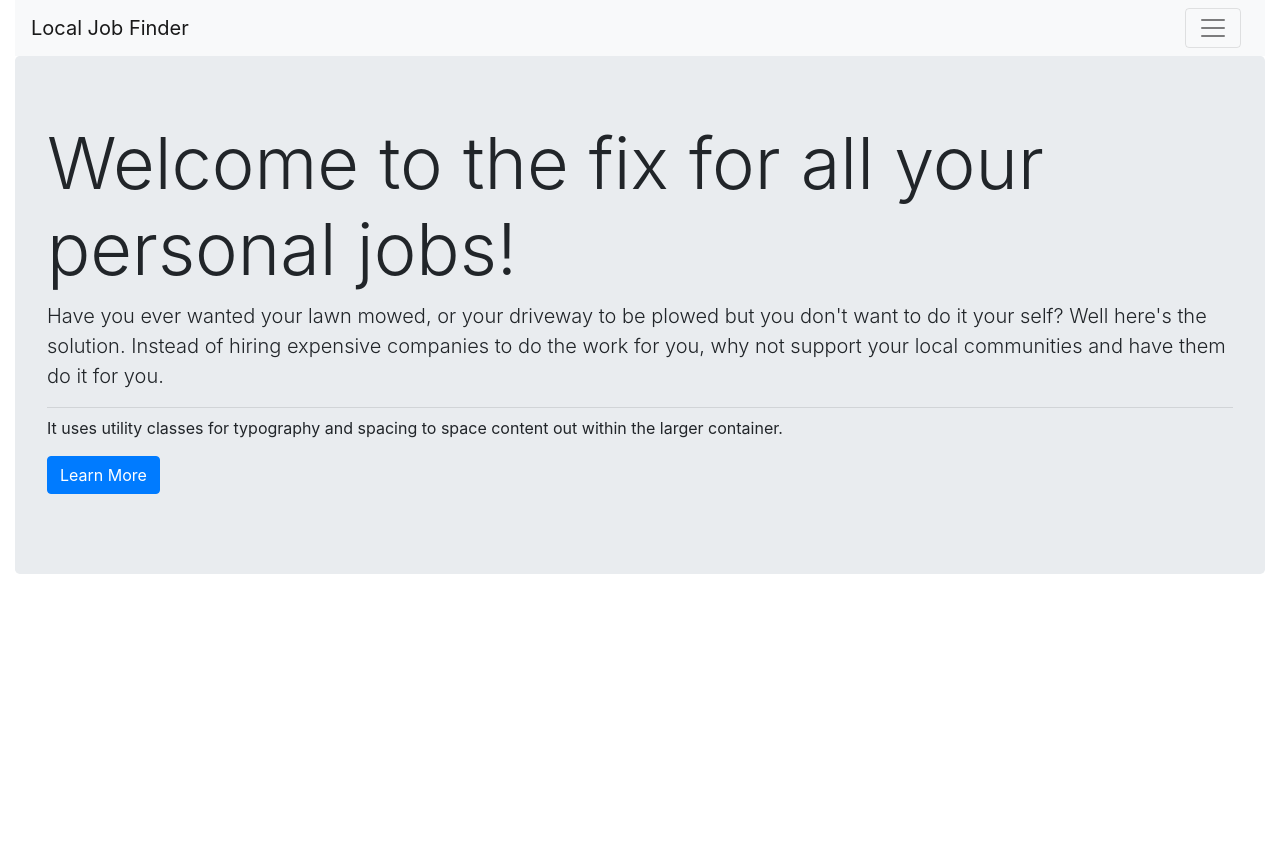
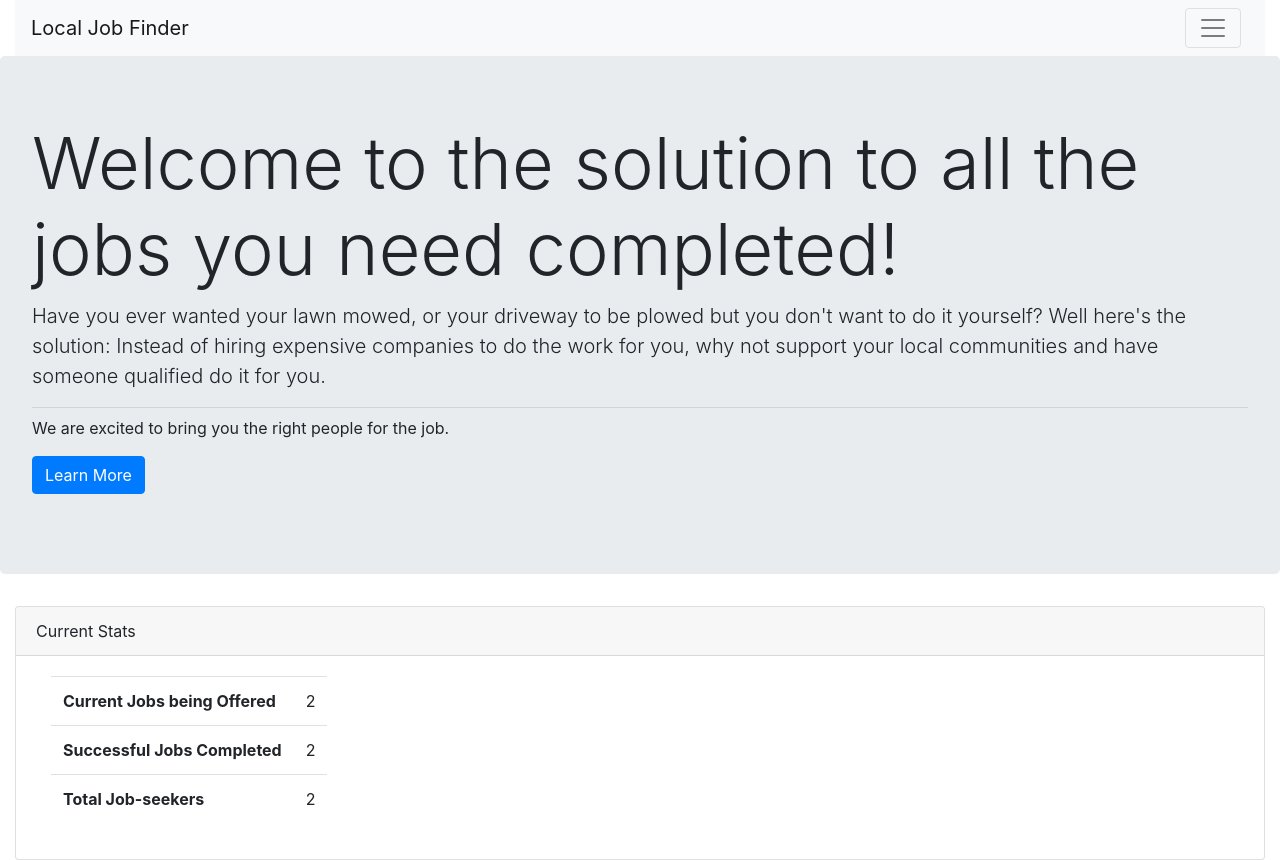
Before and after one commit to jason-qin2/JobDash, a React (Create React App) app in the folder local-job-finder/: page / in a window 1280 px wide. Before the commit the page ends 800 px from the top, so only its background shows below. Built offline with nearby package versions, Linux system fonts and the light colour scheme.

Commit message:
Landing Page Stats

```diff
--- a/local-job-finder/src/Components/Landing.js
+++ b/local-job-finder/src/Components/Landing.js
@@ -1,23 +1,43 @@
-import React, {useState} from 'react';
-import {Jumbotron, Row, Col, Button, Card, CardHeader, CardFooter, CardBody, Collapse, Navbar, NavbarToggler, NavbarBrand, Nav, NavItem, NavLink, Table} from 'reactstrap';
+import React, { useState } from 'react';
+import { Jumbotron, Row, Col, Button, Card, CardHeader, CardFooter, CardBody, Collapse, Navbar, NavbarToggler, NavbarBrand, Nav, NavItem, NavLink, Table } from 'reactstrap';
 
 function Landing() {
     const [collapsed, setCollapsed] = useState(true);
     const toggleNavbar = () => setCollapsed(!collapsed);
 
     return (
-        <Col>
+        <div>
+
             <Jumbotron>
-        <h1 className="display-3">Welcome to the fix for all your personal jobs!</h1>
-        <p className="lead">Have you ever wanted your lawn mowed, or your driveway to be plowed but you don't want to do it your self? Well here's the solution. Instead of hiring expensive companies to do the work for you, why not support your local communities and have them do it for you.</p>
+                <h1 className="display-3">Welcome to the solution to all the jobs you need completed!</h1>
+                <p className="lead">Have you ever wanted your lawn mowed, or your driveway to be plowed but you don't want to do it yourself? Well here's the solution: Instead of hiring expensive companies to do the work for you, why not support your local communities and have someone qualified do it for you.</p>
                 <hr className="my-2" />
-        <p>It uses utility classes for typography and spacing to space content out within the larger container.</p>
+                <p>We are excited to bring you the right people for the job.</p>
                 <p className="lead">
                     <Button color="primary" href="/About/">Learn More</Button>
                 </p>
             </Jumbotron>
+
+            <Col>
+                <Card>
+                    <CardHeader>
+                        Current Stats
+                </CardHeader>
+                    <CardBody>
+                        <Table>
+                            <tbody>
+                                <Col>
+                                    <tr><th scope='row'>Current Jobs being Offered</th><td>2</td></tr>
+                                    <tr><th scope='row'>Successful Jobs Completed</th><td>2</td></tr>
+                                    <tr><th scope='row'>Total Job-seekers</th><td>2</td></tr>
+                                </Col>
+                            </tbody>
+                        </Table>
+                    </CardBody>
+                </Card>
             </Col>
 
+        </div>
     );
 }
 
```
Lines whose indentation alone changed are shown as unchanged.
